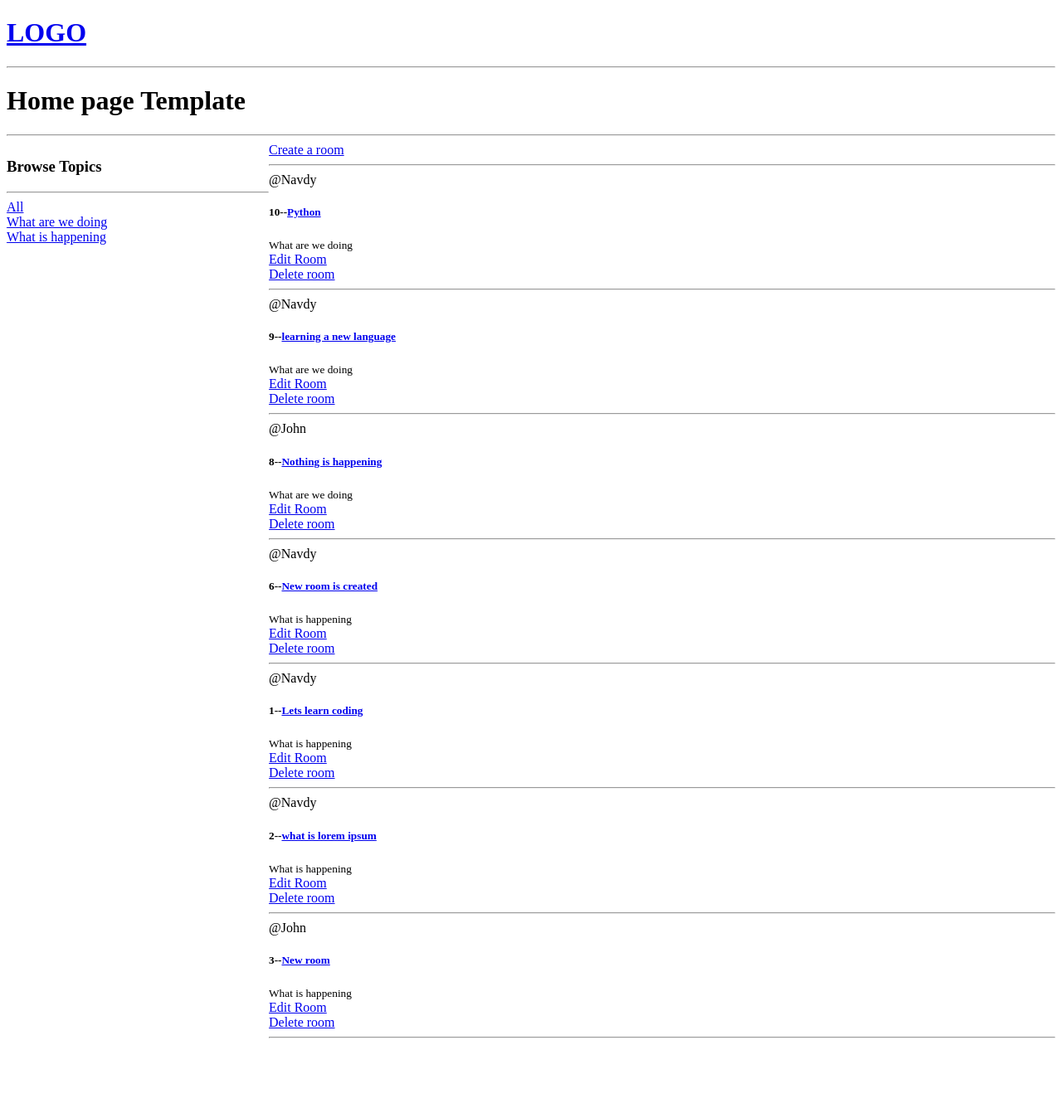
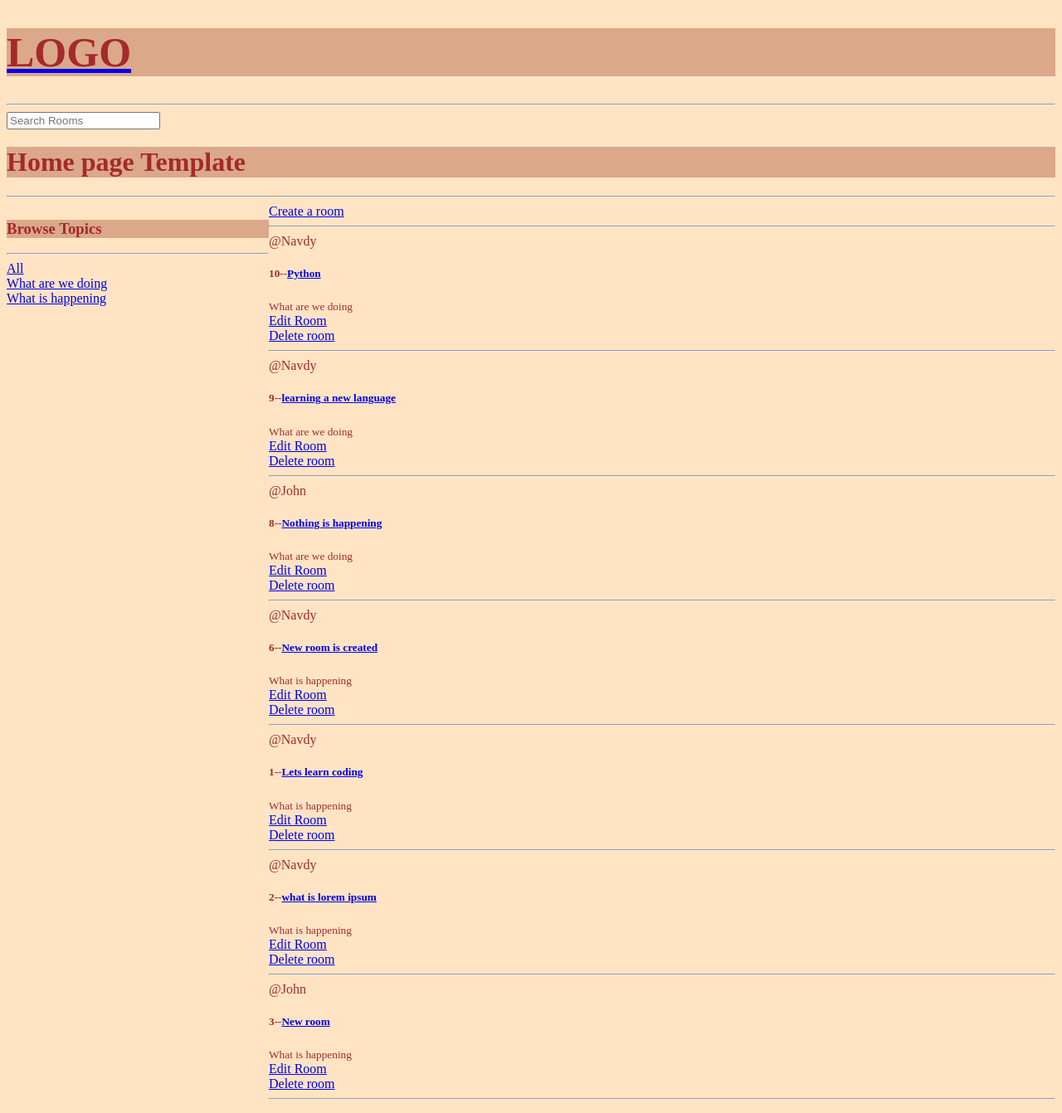
Before and after one commit to NAVDEEP-RAJ/Django-Practise, a Django app: page / in a window 1280 px wide. Shown: the whole page at 83% size. Before the commit the page ends 1252 px from the top, so only its background shows below. Run offline with Django 4.2, Linux system fonts and the light colour scheme; data comes from the database, SQL or seed files in the repository; both versions use the stored data as it was after the commit.

Commit message:
New searchbar added

```diff
--- a/Django-Practise/studybuddy/studbud/base/templates/base/home.html
+++ b/Django-Practise/studybuddy/studbud/base/templates/base/home.html
@@ -1,6 +1,6 @@
 {% extends 'main.html' %}
 {% block content %}
-<h1>Home page Template</h1><hr>
+<h1 style="background-color:rgb(219, 168, 138);color:brown">Home page Template</h1><hr>
 <style>
     .home_container{
         display:grid;
@@ -15,7 +15,7 @@
 <div class="home_container ">
     <div>
 
-        <h3>Browse Topics</h3>
+        <h3 style="background-color:rgb(219, 168, 138);color:brown"">Browse Topics</h3>
         <hr>
         <div>
             <a href="{% url 'home' %}">All</a>
@@ -33,6 +33,7 @@
         <a href="{% url 'create-room' %}"> Create a room</a>
         <hr>
         {% for room in rooms%}
+        <body style="background-color:bisque;color:brown">
             <div>
                 <span> @{{room.host.username}}</span>
                 <h5>{{room.id}}--<a href="{% url 'room' room.id %}">{{room.name}}</a></h5>
@@ -41,6 +42,8 @@
                 <a href="{% url 'delete-room' room.id %}">Delete room</a><br>
                 <hr>
             </div>
+        </body>
+
     {% endfor %}
 
     </div>
--- a/Django-Practise/studybuddy/studbud/base/views.py
+++ b/Django-Practise/studybuddy/studbud/base/views.py
@@ -14,7 +14,7 @@ from .forms import RoomForm
 ]'''
 
 def home(request):
-    q=request.GET.get('q') if request.GET.get('q') else ''
+    q=request.GET.get('q','')
     rooms=Rooms.objects.filter(topic__name__icontains=q)
     topic = Topic.objects.all()
     context={'rooms':rooms,'topic':topic}
--- a/Django-Practise/studybuddy/studbud/templates/navbar.html
+++ b/Django-Practise/studybuddy/studbud/templates/navbar.html
@@ -1,4 +1,9 @@
 <a href="/">
-    <h1>LOGO</h1>
+    <h1 style="font-size:50px;color:brown;background-color:rgb(219, 168, 138) ;">LOGO</h1>
 </a>
 <hr>
+
+<form method="GET" action="{% url 'home' %}">
+    <input type="text" name="q" placeholder="Search Rooms"/>
+
+</form>
```
Also changed, not shown: Django-Practise/studybuddy/studbud/db.sqlite3. Lines whose indentation alone changed are shown as unchanged.
